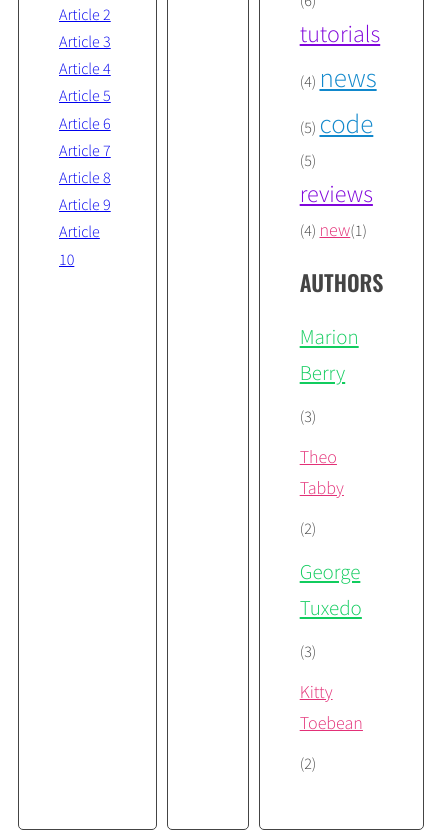
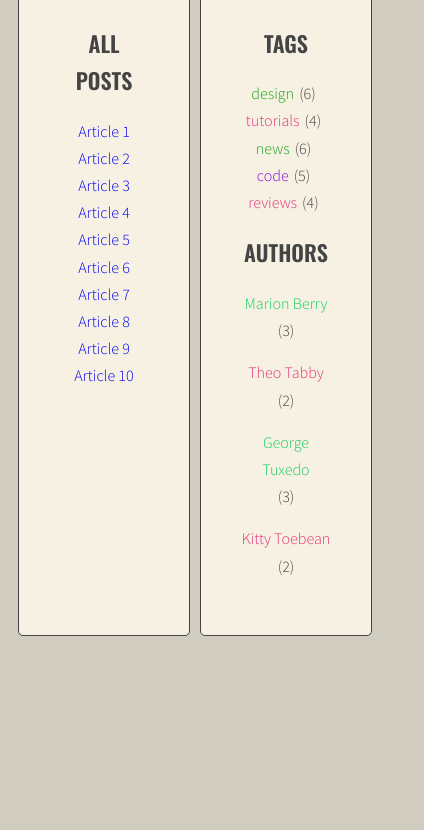
Before and after one commit to klaud-skora/javascript-blog, a website: page index.html in a window 390 px wide. Shown: the part 422-1252 px from the top of the page, 424 px wide, since content can reach past the window. After the commit the page ends 1066 px from the top, so only its background shows below. Drawn offline with nearby package versions, Linux system fonts and the light colour scheme.

Commit message:
Make corrections and make the web prettier (sub. 6.5.)

```diff
--- a/index.html
+++ b/index.html
@@ -159,7 +159,7 @@
                                 </ul>
                             </div>
                         </article>
-                        <article class="post" id="article-9" data-tags="new tutorials" author="Marion Berry">
+                        <article class="post" id="article-9" data-tags="news tutorials" author="Marion Berry">
                             <h3 class="post-title">Article 9</h3>
                             <p class="post-author">by <span class="author"></span></p>
                             <div class="post-content">
@@ -196,7 +196,7 @@
                         <h2 class="section-title">Tags</h2>
                         <ul class="list list-horizontal tags"> </ul>
                         <h2 class="section-title">Authors</h2>
-                        <ul class="list authors"></ul>
+                        <ul class="list list-authors authors"></ul>
                     </aside>
                 </main>
             </div>
--- a/sass/style.scss
+++ b/sass/style.scss
@@ -16,7 +16,7 @@ $font-text: 'Source Sans Pro', sans-serif;
 }
 
 body {
-  background: $color-light;
+  background: #d1ccc0;
   font-family: $font-text;
   color: $color-dark;
   font-weight: 300;
@@ -41,6 +41,12 @@ body {
     color: lighten($color-dark, 20%);
   }
 }
+a {
+  text-decoration: none;
+  &:hover {
+    color: $color-dark;
+  }
+}
 
 /* Layout */
 
@@ -58,7 +64,7 @@ body {
 }
 
 .sidebar, .posts {
-  background: $color-light;
+  background: #f7f1e3;
   margin-right: 10px;
   padding: 40px;
   border: 1px solid $color-dark;
@@ -67,68 +73,49 @@ body {
 
 /* Logo */
 
+@keyframes text-focus-in {
+  0% {
+    -webkit-filter: blur(12px);
+            filter: blur(12px);
+    opacity: 0;
+  }
+  100% {
+    -webkit-filter: blur(0px);
+            filter: blur(0px);
+    opacity: 1;
+  }
+}
+@keyframes text-shadow-pop-top {
+  0% {
+    text-shadow: 0 0 #555555, 0 0 #555555, 0 0 #555555, 0 0 #555555, 0 0 #555555, 0 0 #555555, 0 0 #555555, 0 0 #555555;
+    -webkit-transform: translateY(0);
+            transform: translateY(0);
+  }
+  100% {
+    text-shadow: 0 -1px #555555, 0 -2px #555555, 0 -3px #555555, 0 -4px #555555, 0 -2px #555555, 0 -3px #555555, 0 -3px #555555, 0 -3px #555555;
+    -webkit-transform: translateY(8px);
+            transform: translateY(8px);
+  }
+}
+
 .logo {
   font-family: $font-logo;
   font-weight: 400;
   font-size: 104px;
   line-height: 1;
+  text-shadow: 1px 1px 1px #2c2c54;
   text-align: center;
-}
-
-/* Lists */
-
-.list {
-  list-style-type: none;
-  margin: 0;
-  padding: 0;
-
-  .active {
-    font-weight: bold;
-    color: black;
+  color: $color-light;
+  animation: text-focus-in 1s forwards;
+  padding: 30px;
+  border: 1px dotted transparent;
+  &:hover {
+    border-color: $color-light;
+    cursor: pointer;
+    animation: text-shadow-pop-top .5s forwards;
   }
 }
-
-.list-horizontal {
-  li {
-    display: inline-block;
-  }
-}
-
-/* Authors */
-
-.authors {
-  li {
-    margin-bottom: 12px;
-  }
-}
-.post-author {
-  li {
-    list-style-type: none;
-    display: inline-block;
-  }
-}
-
-/* Post */
-
-.post {
-  display: none;
-
-  &.active {
-    display: block;
-  }
-}
-
-.post-author {
-  font-style: italic;
-}
-
-.post-tags {
-  display: flex;
-
-  p {
-    margin: 0 10px 0 0;
-  }
-}
+/* Lists */
 
 .tag-size-5 {
   color: #16A311;
@@ -150,3 +137,112 @@ body {
   color: #E33077;
   font-size: 18px;
 }
+
+.list {
+  list-style-type: none;
+  margin: 0;
+  padding: 0;
+
+  .active {
+    font-weight: bold;
+    color: #FF416C;
+  }
+}
+.titles {
+  .active {
+      font-size: 120%;
+  }
+}
+
+.list-horizontal {
+  li {
+    display: inline-block;
+    margin-right: 5px;
+  }
+}
+
+/* Authors */
+
+.authors {
+  li {
+    margin-bottom: 12px;
+  }
+}
+.post-author {
+  li {
+    list-style-type: none;
+    display: inline-block;
+  }
+}
+.list-authors {
+  li {
+    display: inline-block;
+    margin-right: 5px;
+  }
+}
+
+/* Post */
+
+.posts {
+  position: relative;
+  overflow: auto;
+}
+
+.post {
+  //display: none;
+  opacity: 0;
+  z-index: 0;
+  position: absolute;
+  left: 5%;
+  top: 0;
+  width: 90%;
+
+  &.active {
+    //display: block;
+    opacity: 1;
+    z-index: 100;
+
+  }
+}
+
+.post-author {
+  font-style: italic;
+}
+
+.post-tags {
+  display: flex;
+
+  p {
+    margin: 0 10px 0 0;
+  }
+}
+
+@media (max-width: 1024px) {
+  .wrapper {
+    //flex-direction: column;
+    flex-wrap: wrap;
+    .sidebar {
+      width: 50%;
+      text-align: center;
+    }
+    .posts {
+      flex: 100%;
+      order: -1;
+    }
+  }
+  .list a {
+    font-size: 16px;
+  }
+  .list-authors {
+    li {
+      display: block;
+      &:nth-child(odd) {
+        margin: 0;
+      }
+      &:nth-child(even) {
+        margin: 0;
+        margin-bottom: 15px;
+      }
+    }
+  }
+}
```
Also changed, not shown: css/style.css, 1 other file.
